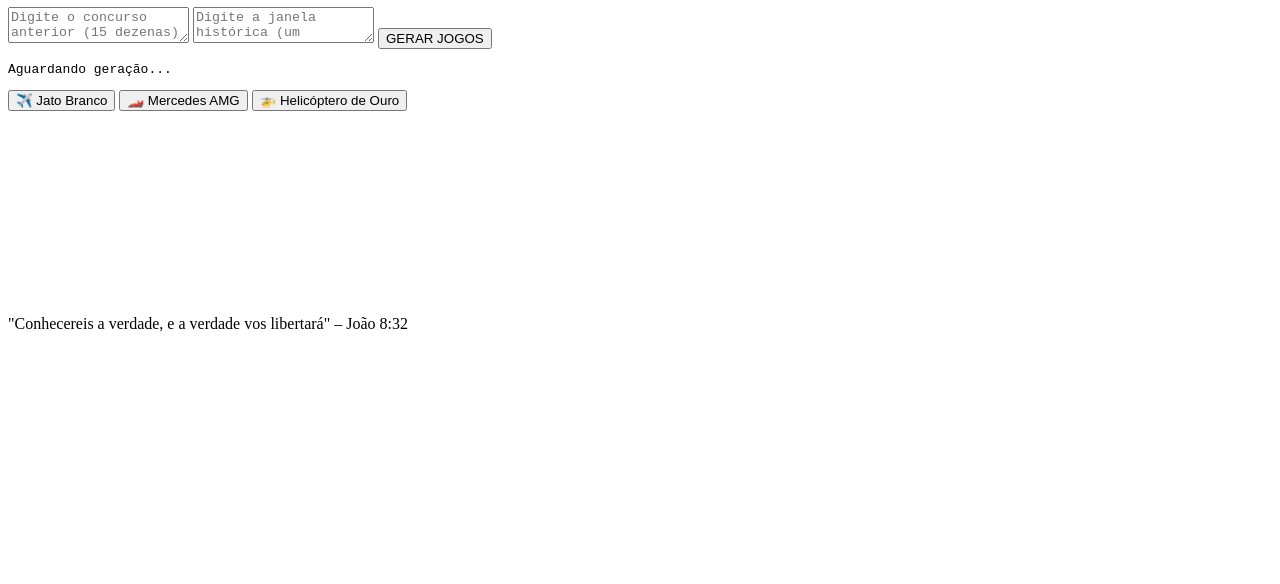
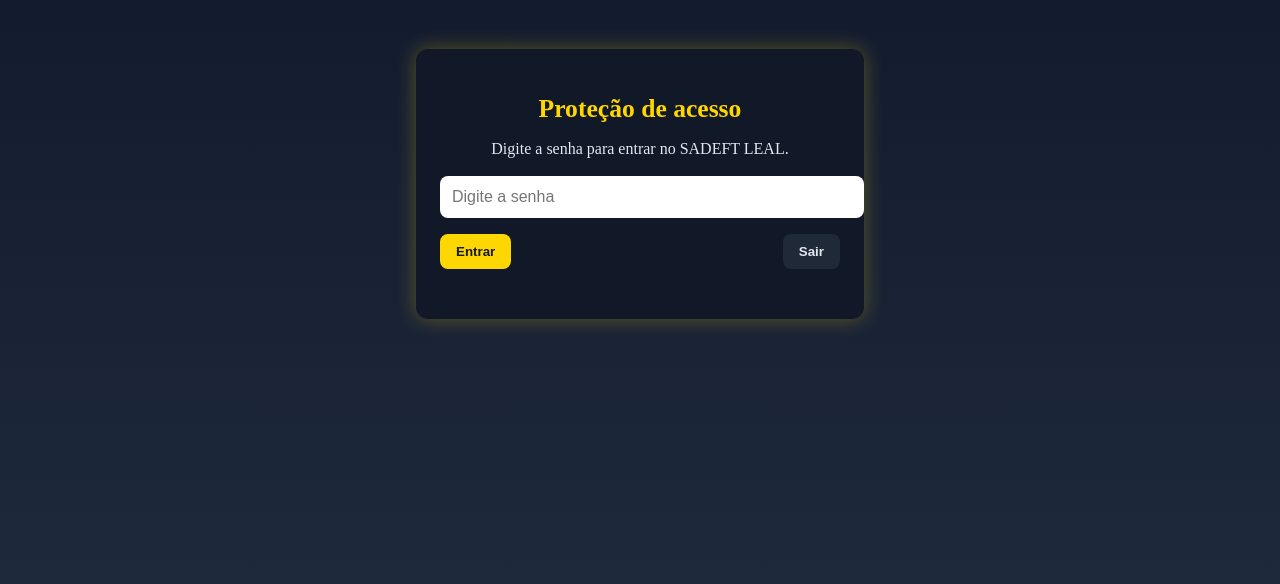
Before and after one commit to lealsadeft2025/tabelass-sagrada-sadeft, a plain HTML site: page index.html in a window 1280 px wide. Shown: the part 216-800 px from the top of the page. Drawn offline with Linux system fonts and the light colour scheme.

Commit message:
Refactor HTML structure and styling for access gate

```diff
--- a/index.html
+++ b/index.html
@@ -4,15 +4,76 @@
   <meta charset="UTF-8" />
   <meta name="viewport" content="width=device-width, initial-scale=1" />
   <title>Tabela Sagrada SADEFT LEAL</title>
-  <link rel="stylesheet" href="estilo.css">
+  <link rel="stylesheet" href="estilo.css" />
+  <style>
+    body.nocopy { user-select: none; }
+    .gate {
+      position: fixed;
+      inset: 0;
+      background: linear-gradient(to bottom, #0f172a, #1e293b);
+      display: flex;
+      justify-content: center;
+      align-items: center;
+      z-index: 9999;
+    }
+    .gate-card {
+      background: #111827;
+      padding: 24px;
+      border-radius: 12px;
+      box-shadow: 0 0 20px rgba(255, 215, 0, 0.3);
+      text-align: center;
+      width: 90%;
+      max-width: 400px;
+    }
+    .gate-title {
+      font-size: 1.6rem;
+      color: #FFD700;
+      margin-bottom: 12px;
+    }
+    .gate-sub {
+      color: #e2e8f0;
+      margin-bottom: 18px;
+    }
+    .gate-input {
+      width: 100%;
+      padding: 12px;
+      border-radius: 8px;
+      border: none;
+      margin-bottom: 16px;
+      font-size: 1rem;
+    }
+    .gate-actions {
+      display: flex;
+      justify-content: space-between;
+    }
+    .btn {
+      padding: 10px 16px;
+      border-radius: 8px;
+      font-weight: bold;
+      cursor: pointer;
+      border: none;
+    }
+    .btn-ouro {
+      background: #FFD700;
+      color: #111827;
+    }
+    .btn-escuro {
+      background: #1f2937;
+      color: #e2e8f0;
+    }
+    .gate-feedback {
+      margin-top: 10px;
+      color: #f87171;
+      min-height: 1em;
+    }
+  </style>
 </head>
 <body class="nocopy">
-  <!-- Tela de proteção -->
+  <!-- Tela de senha -->
   <div class="gate" id="gate">
     <div class="gate-card" id="gateCard">
       <h2 class="gate-title">Proteção de acesso</h2>
-      <p class="gate-sub">Digite a senha para entrar no <strong>SADEFT LEAL</strong>.</p>
-      <label class="gate-label" for="senha">Senha</label>
+      <p class="gate-sub">Digite a senha para entrar no SADEFT LEAL.</p>
       <input class="gate-input" id="senha" type="password" placeholder="Digite a senha" />
       <div class="gate-actions">
         <button class="btn btn-ouro" id="entrarBtn">Entrar</button>
@@ -25,23 +86,18 @@
   <!-- Painel principal -->
   <div class="painel" id="conteudo" aria-hidden="true">
     <h1 class="titulo">Painel de Comando SADEFT LEAL</h1>
-
     <textarea id="entrada" placeholder="Digite o concurso anterior (15 dezenas)"></textarea>
     <textarea id="historico" placeholder="Digite a janela histórica (um concurso por linha)"></textarea>
-
     <button onclick="gerar()">GERAR JOGOS</button>
     <pre id="resultado">Aguardando geração...</pre>
-
     <div class="botoes-animacao">
       <button onclick="aviao()">✈️ Jato Branco</button>
       <button onclick="carro()">🏎️ Mercedes AMG</button>
       <button onclick="heli()">🚁 Helicóptero de Ouro</button>
     </div>
-
     <canvas id="canvasAnim"></canvas>
-
     <div class="versiculo-base">
-      "Conhecereis a verdade, e a verdade vos libertará" – João 8:32
+      “Conhecereis a verdade, e a verdade vos libertará” – João 8:32
     </div>
   </div>
 
```
